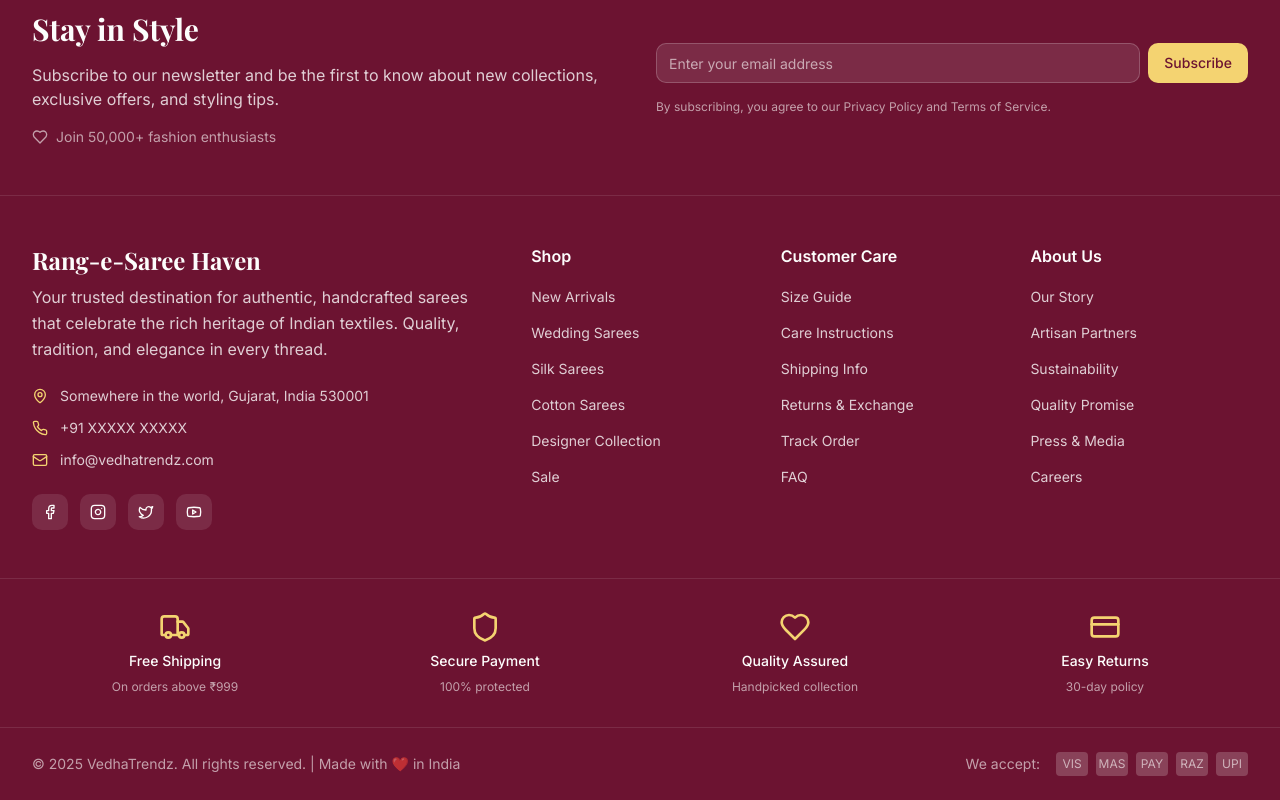
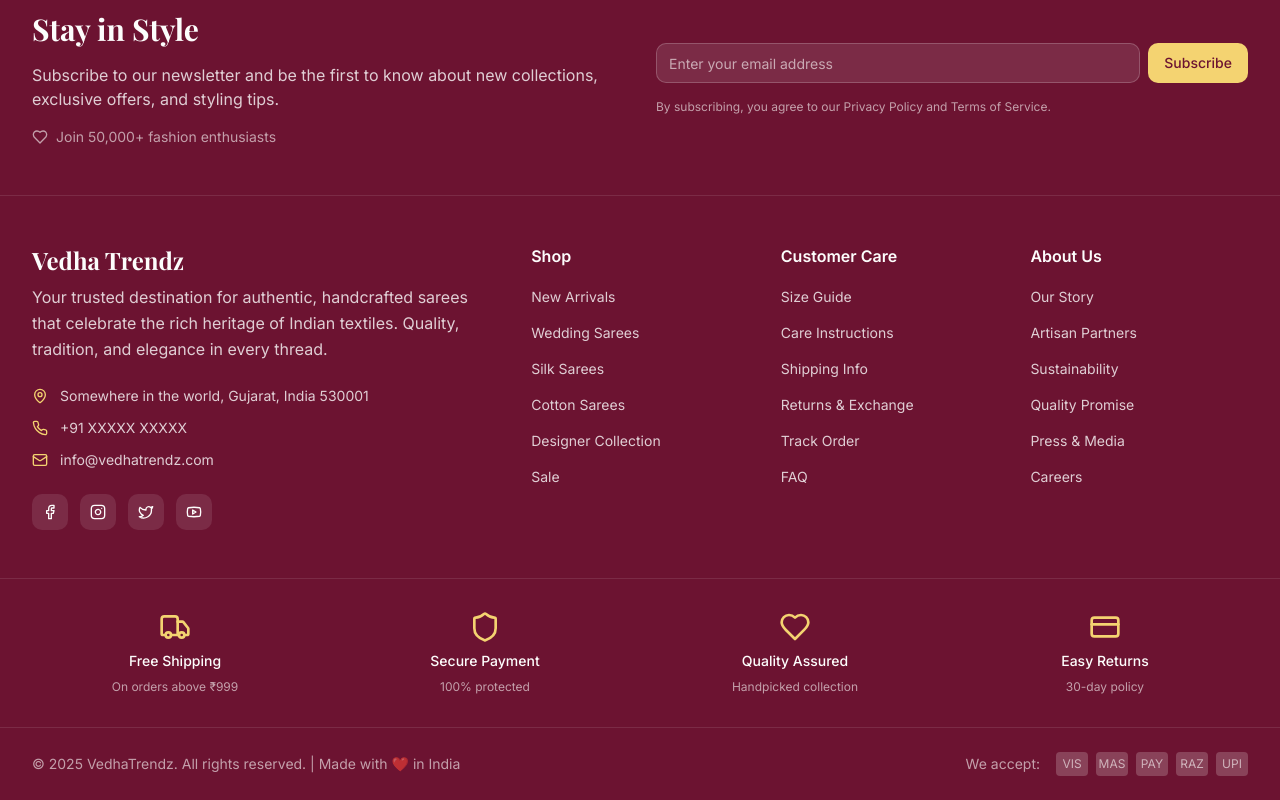
Before and after one commit to kriovant-dev/rang-e-saree-haven, a React (Vite) app: page /about in a window 1280 px wide. Shown: the part 2196-2996 px from the top of the page. Built offline with nearby package versions, Linux system fonts and the light colour scheme.

Commit message:
Update Footer.tsx

```diff
--- a/src/components/Footer.tsx
+++ b/src/components/Footer.tsx
@@ -109,7 +109,7 @@ const Footer = () => {
           <div className="lg:col-span-2">
             <div className="mb-6">
               <h2 className="font-display text-2xl font-bold mb-2">
-                Rang-e-Saree Haven
+                Vedha Trendz
               </h2>
               <p className="text-primary-foreground/80 leading-relaxed">
                 Your trusted destination for authentic, handcrafted sarees that celebrate the rich heritage of Indian textiles. Quality, tradition, and elegance in every thread.
```
